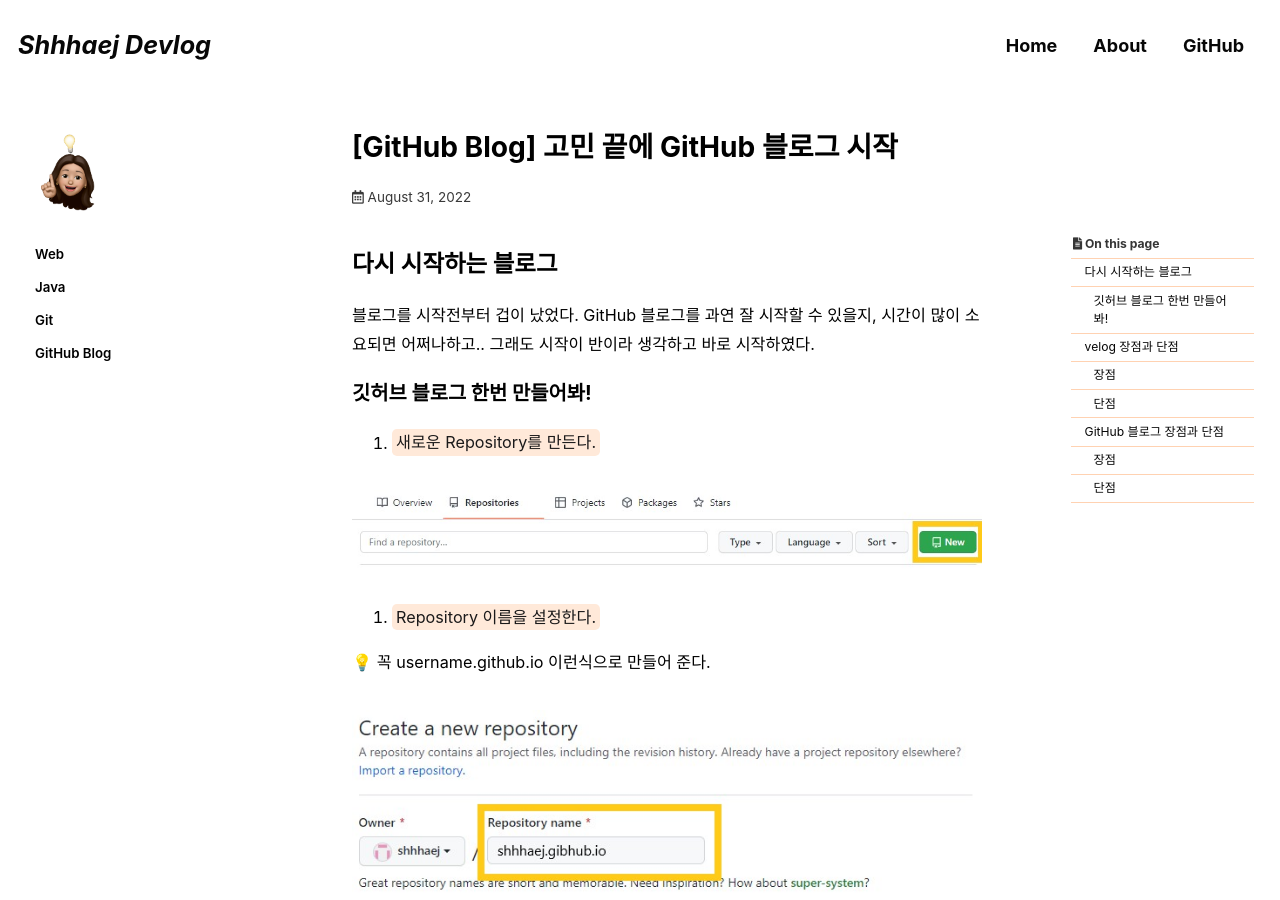
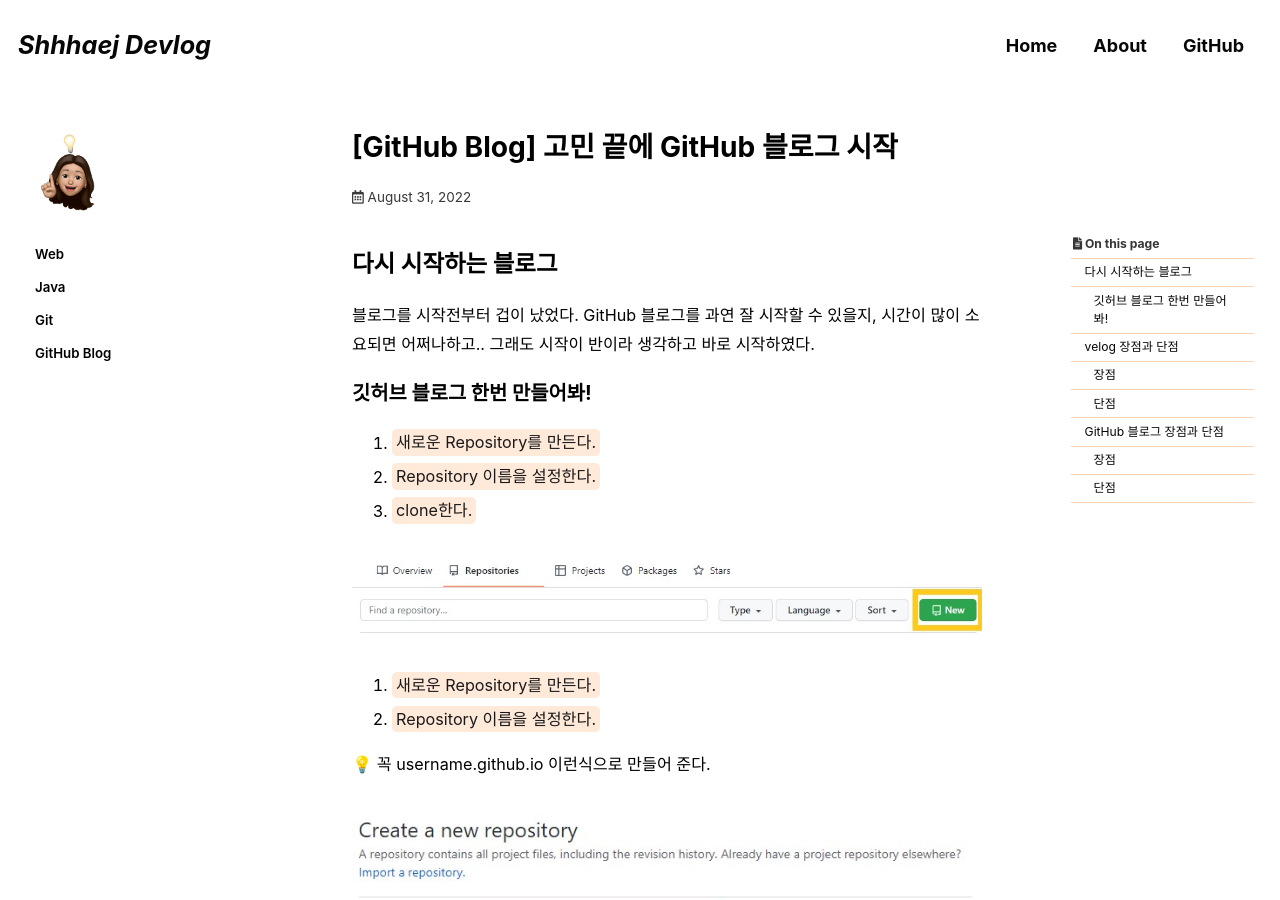
Before and after one commit to shhhaej/shhhaej.github.io, a Jekyll site: the page built from _posts/2021-09-05-github-blog-1.md, in a window 1280 px wide and 900 px high. Built offline with Jekyll 4.4.1, drawn with Linux system fonts in a browser that asks for light colours; cached includes are drawn as plain includes; some web fonts are replaced; comment, search, counter and statistics services are not loaded.

Commit message:
recommit.

```diff
--- a/_posts/2021-09-05-github-blog-1.md
+++ b/_posts/2021-09-05-github-blog-1.md
@@ -30,19 +30,20 @@ last_modified_at: 2022-08-31
 ### 깃허브 블로그 한번 만들어봐!
 
 1. <mark>새로운 Repository를 만든다.</mark>
+2. <mark>Repository 이름을 설정한다.</mark>
+3. <mark>clone한다.</mark>
 
 ![new-repository-1](../assets/images/posts_img/github-blog/new-repository-1.JPG)
 
 
 
-
-
-
+1. <mark>새로운 Repository를 만든다.</mark>
 2. <mark>Repository 이름을 설정한다.</mark>
 
-  💡 꼭 username.github.io 이런식으로 만들어 준다.
+💡 꼭 username.github.io 이런식으로 만들어 준다.
 
-  ![new-repository-2](../assets/images/posts_img/github-blog/new-repository-2.jpg)
+![new-repository-2](../assets/images/posts_img/github-blog/new-repository-2.jpg)
+
 
 
 
```
Also changed, not shown: other parts of _posts/2021-09-05-github-blog-1.md (+4 -0 lines).
